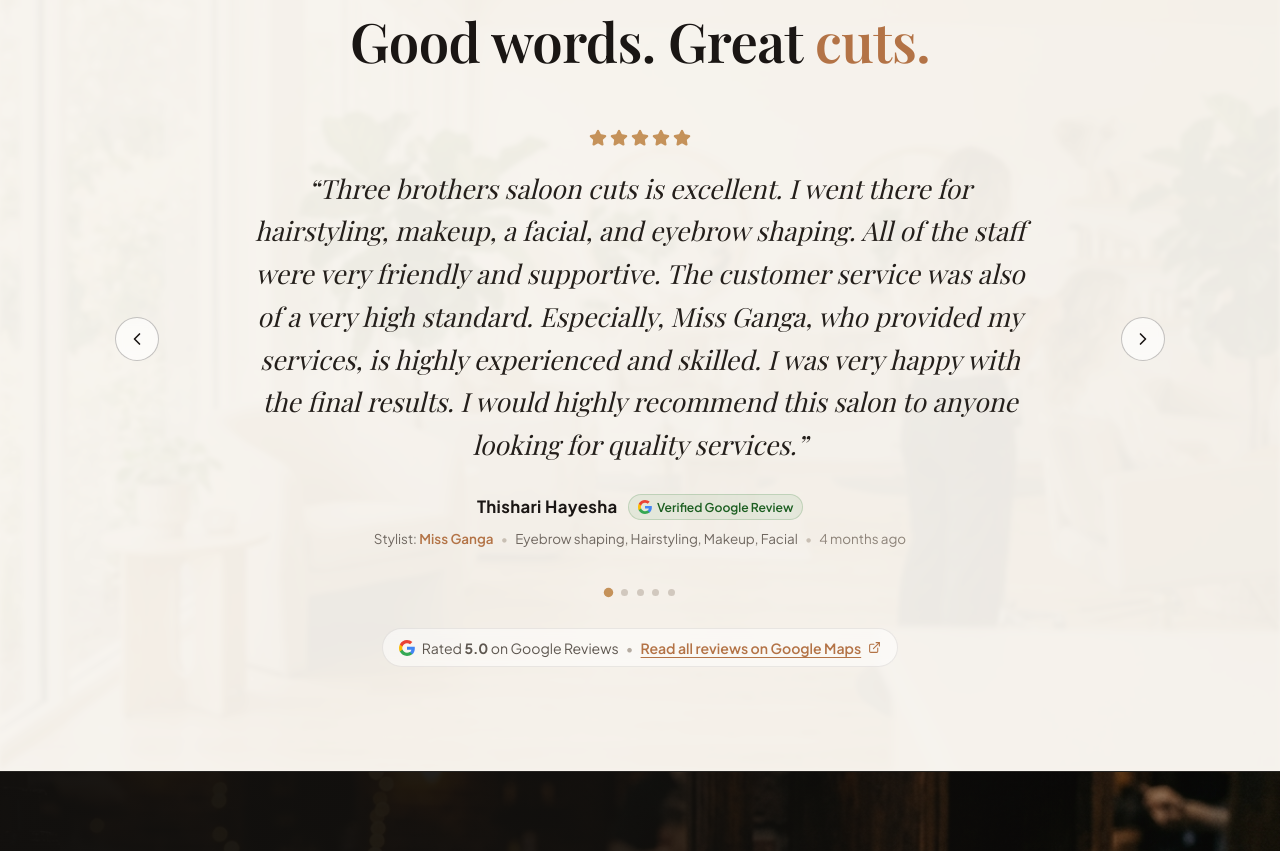
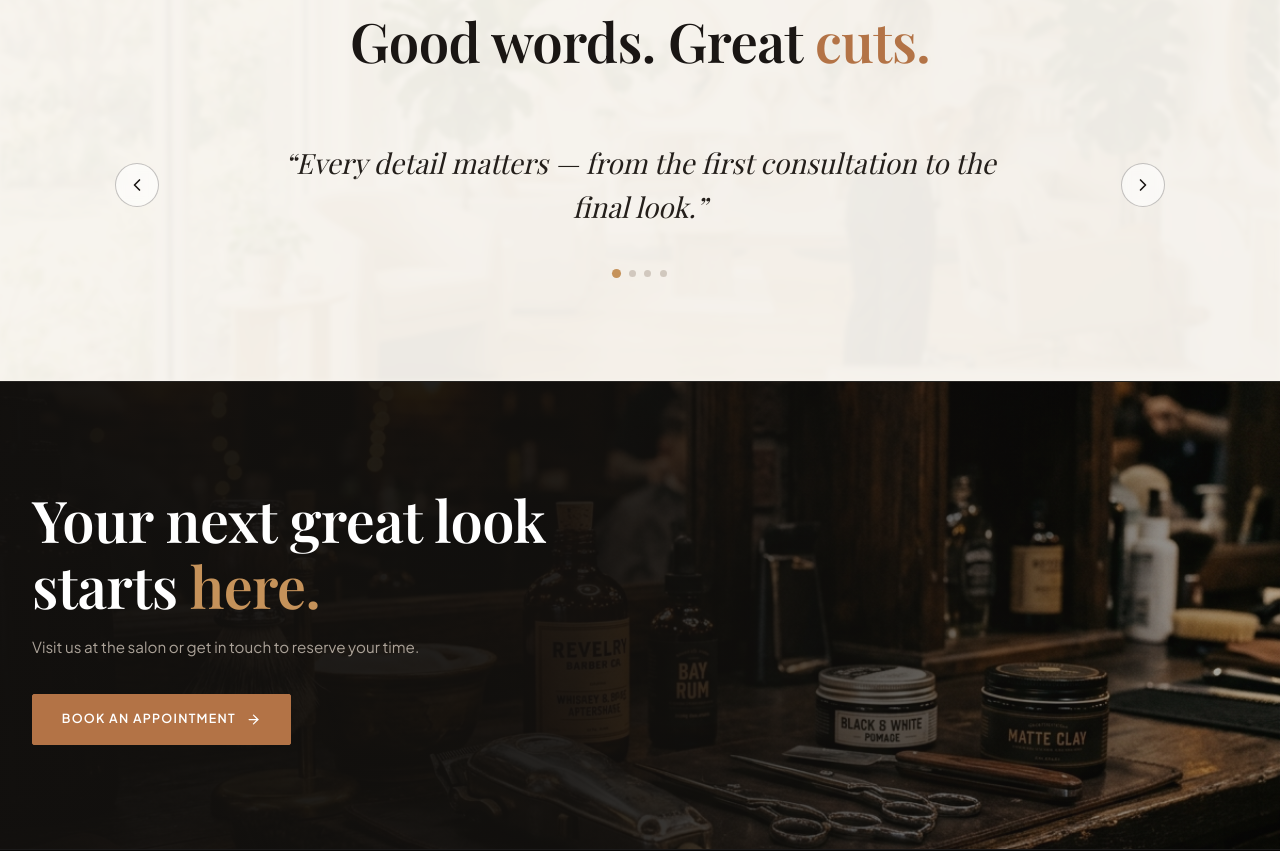
Before and after one commit to kavindusubhash28/salon-draft, a Next.js app: page / in a window 1280 px wide. Shown: the part 4020-4871 px from the top of the page. Built offline with nearby package versions, Linux system fonts and the light colour scheme.

Commit message:
grooming packages section removed

```diff
--- a/app/services/page.tsx
+++ b/app/services/page.tsx
@@ -2,14 +2,13 @@ import type { Metadata } from "next";
 import ServicesHero from "@/components/services/ServicesHero";
 import ServicesList from "@/components/services/ServicesList";
 import ServicesPricing from "@/components/services/ServicesPricing";
-import ServicePackages from "@/components/services/ServicePackages";
 import ServiceFAQ from "@/components/services/ServiceFAQ";
 import ServicesCTA from "@/components/services/ServicesCTA";
 
 export const metadata: Metadata = {
   title: "Services & Tariffs | Three Brothers Salon Cuts",
   description:
-    "Services crafted for your style. Expert grooming, styling, barbering and care. Explore our complete pricing, transparent tariffs, signature grooming packages, and FAQs.",
+    "Services crafted for your style. Expert grooming, styling, barbering and care. Explore our complete pricing, transparent tariffs for Gentlemen and Ladies, and FAQs.",
 };
 
 export default function ServicesPage() {
@@ -18,7 +17,6 @@ export default function ServicesPage() {
       <ServicesHero />
       <ServicesList />
       <ServicesPricing />
-      <ServicePackages />
       <ServiceFAQ />
       <ServicesCTA />
     </>
--- a/components/home/Testimonials.module.css
+++ b/components/home/Testimonials.module.css
@@ -2,9 +2,8 @@
   position: relative;
   background-color: #f7f4ee;
   color: #1a1614;
-  padding: 6rem 1.5rem 6.5rem;
+  padding: 6rem 2rem 6.5rem;
   overflow: hidden;
-  scroll-margin-top: 80px;
 }
 
 .bgContainer {
@@ -38,7 +37,7 @@
 }
 
 .header {
-  margin-bottom: 2.75rem;
+  margin-bottom: 3.5rem;
 }
 
 .categoryLabel {
@@ -71,13 +70,13 @@
   color: #b37346;
 }
 
-/* Quote Carousel — Open & Seamless (No Box) */
+/* Quote Carousel */
 .carouselWrapper {
   display: flex;
   align-items: center;
   justify-content: space-between;
   width: 100%;
-  gap: 1.25rem;
+  gap: 1.5rem;
   margin-bottom: 2.5rem;
 }
 
@@ -86,7 +85,7 @@
   height: 44px;
   border-radius: 50%;
   border: 1px solid rgba(26, 22, 20, 0.25);
-  background-color: rgba(255, 255, 255, 0.65);
+  background-color: rgba(255, 255, 255, 0.6);
   backdrop-filter: blur(4px);
   color: #1a1614;
   display: inline-flex;
@@ -94,135 +93,43 @@
   justify-content: center;
   cursor: pointer;
   flex-shrink: 0;
-  transition: all 0.25s ease;
+  transition: all 0.2s ease;
 }
 
 .navBtn:hover {
   background-color: #1a1614;
   color: #ffffff;
   border-color: #1a1614;
-  transform: scale(1.06);
 }
 
-@media (max-width: 640px) {
-  .carouselWrapper {
-    position: relative;
-    gap: 0.5rem;
-  }
-  .navBtn {
-    width: 38px;
-    height: 38px;
-  }
-}
-
-.quoteArea {
+.quoteBox {
   flex: 1;
-  max-width: 820px;
-  padding: 0 0.5rem;
-  display: flex;
-  flex-direction: column;
-  align-items: center;
-  text-align: center;
-}
-
-.starsRow {
-  display: inline-flex;
-  align-items: center;
-  gap: 3px;
-  margin-bottom: 1.25rem;
-}
-
-.starIcon {
-  color: #c5925a;
+  max-width: 780px;
+  padding: 0 1rem;
 }
 
 .quoteText {
   font-family: var(--font-serif);
   font-style: italic;
-  font-size: 1.35rem;
-  line-height: 1.65;
+  font-size: 1.45rem;
+  line-height: 1.6;
   color: #241f1b;
-  margin: 0 0 1.75rem;
+  margin: 0;
   font-weight: 400;
-  max-width: 780px;
 }
 
 @media (min-width: 768px) {
   .quoteText {
-    font-size: 1.65rem;
-    line-height: 1.62;
+    font-size: 1.75rem;
   }
 }
 
-/* Author Attribution */
-.authorSection {
-  display: flex;
-  flex-direction: column;
-  align-items: center;
-  gap: 0.45rem;
-}
-
-.authorMain {
-  display: inline-flex;
-  align-items: center;
-  justify-content: center;
-  gap: 0.65rem;
-  flex-wrap: wrap;
-}
-
-.authorName {
-  font-family: var(--font-sans);
-  font-size: 1.05rem;
-  font-weight: 700;
-  color: #1a1614;
-  letter-spacing: 0.02em;
-}
-
-.verifiedTag {
-  display: inline-flex;
-  align-items: center;
-  gap: 0.32rem;
-  font-family: var(--font-sans);
-  font-size: 0.76rem;
-  font-weight: 600;
-  color: #1b5e20;
-  background-color: rgba(46, 125, 50, 0.08);
-  border: 1px solid rgba(46, 125, 50, 0.2);
-  padding: 0.15rem 0.55rem;
-  border-radius: 9999px;
-}
-
-.metaRow {
-  display: flex;
-  align-items: center;
-  justify-content: center;
-  flex-wrap: wrap;
-  gap: 0.45rem;
-  font-family: var(--font-sans);
-  font-size: 0.84rem;
-  color: #706861;
-}
-
-.stylistHighlight {
-  color: #b37346;
-  font-weight: 600;
-}
-
-.metaDot {
-  color: #c8bfb4;
-}
-
-.metaTime {
-  color: #8c8278;
-}
-
-/* Pagination Dots */
+/* Dots Row */
 .dotsRow {
   display: flex;
   align-items: center;
   justify-content: center;
   gap: 0.55rem;
-  margin-bottom: 2rem;
 }
 
 .dot {
@@ -238,55 +145,5 @@
 
 .activeDot {
   background-color: #c5925a;
-  transform: scale(1.35);
+  transform: scale(1.3);
 }
-
-/* Subtle, Elegant Google Trust Link */
-.googleFooter {
-  display: flex;
-  align-items: center;
-  justify-content: center;
-}
-
-.googleLink {
-  display: inline-flex;
-  align-items: center;
-  gap: 0.45rem;
-  font-family: var(--font-sans);
-  font-size: 0.88rem;
-  color: #5e5750;
-  text-decoration: none;
-  padding: 0.45rem 1rem;
-  border-radius: 9999px;
-  transition: all 0.25s ease;
-  background-color: rgba(255, 255, 255, 0.5);
-  backdrop-filter: blur(4px);
-  border: 1px solid rgba(26, 22, 20, 0.08);
-}
-
-.googleLink:hover {
-  background-color: rgba(255, 255, 255, 0.85);
-  color: #1a1614;
-  border-color: rgba(26, 22, 20, 0.18);
-  box-shadow: 0 4px 12px rgba(44, 34, 29, 0.06);
-}
-
-.googleLink:hover .linkIcon {
-  transform: translate(2px, -2px);
-}
-
-.linkDot {
-  color: #b5aca2;
-}
-
-.actionText {
-  color: #b37346;
-  font-weight: 600;
-  text-decoration: underline;
-  text-underline-offset: 3px;
-}
-
-.linkIcon {
-  color: #b37346;
-  transition: transform 0.2s ease;
-}
--- a/components/home/Testimonials.tsx
+++ b/components/home/Testimonials.tsx
@@ -1,76 +1,47 @@
 "use client";
 
-import React, { useState, useEffect, useRef } from "react";
+import React, { useState } from "react";
 import Image from "next/image";
-import { ChevronLeft, ChevronRight, Star, ExternalLink } from "lucide-react";
-import {
-  REAL_GOOGLE_REVIEWS,
-  GOOGLE_RATING_SUMMARY,
-} from "@/lib/google-reviews";
+import { ChevronLeft, ChevronRight } from "lucide-react";
 import styles from "./Testimonials.module.css";
 
-// Official Google Multi-color 'G' Logo SVG
-function GoogleGLogo({ size = 16 }: { size?: number }) {
-  return (
-    <svg
-      width={size}
-      height={size}
-      viewBox="0 0 24 24"
-      aria-hidden="true"
-      style={{ display: "inline-block", verticalAlign: "middle" }}
-    >
-      <path
-        fill="#4285F4"
-        d="M23.745 12.27c0-.7-.06-1.4-.19-2.07H12v4.51h6.6c-.29 1.52-1.14 2.82-2.4 3.68v3.05h3.88c2.27-2.09 3.66-5.17 3.66-9.17z"
-      />
-      <path
-        fill="#34A853"
-        d="M12 24c3.24 0 5.95-1.08 7.93-2.91l-3.88-3.05c-1.08.72-2.45 1.16-4.05 1.16-3.12 0-5.77-2.1-6.72-4.93H1.25v3.15C3.26 21.36 7.33 24 12 24z"
-      />
-      <path
-        fill="#FBBC05"
-        d="M5.28 14.27c-.25-.72-.38-1.49-.38-2.27s.13-1.55.38-2.27V6.58H1.25C.45 8.16 0 9.97 0 12c0 2.03.45 3.84 1.25 5.42l4.03-3.15z"
-      />
-      <path
-        fill="#EA4335"
-        d="M12 4.75c1.77 0 3.35.61 4.6 1.8l3.42-3.42C17.95 1.19 15.24 0 12 0 7.33 0 3.26 2.64 1.25 6.58l4.03 3.15c.95-2.83 3.6-4.98 6.72-4.98z"
-      />
-    </svg>
-  );
-}
+export default function Testimonials() {
+  const testimonials = [
+    {
+      id: 1,
+      quote:
+        "“Every detail matters — from the first consultation to the final look.”",
+    },
+    {
+      id: 2,
+      quote:
+        "“The mastery of scissor discipline and razor edge work is second to none in Colombo.”",
+    },
+    {
+      id: 3,
+      quote:
+        "“An unhurried experience in an authentic space. You walk out looking and feeling completely elevated.”",
+    },
+    {
+      id: 4,
+      quote:
+        "“From the hot towel ritual to the precision fade, Three Brothers sets the gold standard.”",
+    },
+  ];
 
-export default function Testimonials() {
   const [currentIndex, setCurrentIndex] = useState(0);
-  const [isPaused, setIsPaused] = useState(false);
-  const timerRef = useRef<NodeJS.Timeout | null>(null);
-
-  const reviews = REAL_GOOGLE_REVIEWS;
-  const current = reviews[currentIndex];
 
   const prevSlide = () => {
-    setCurrentIndex((prev) => (prev === 0 ? reviews.length - 1 : prev - 1));
+    setCurrentIndex((prev) => (prev === 0 ? testimonials.length - 1 : prev - 1));
   };
 
   const nextSlide = () => {
-    setCurrentIndex((prev) => (prev === reviews.length - 1 ? 0 : prev + 1));
+    setCurrentIndex((prev) => (prev === testimonials.length - 1 ? 0 : prev + 1));
   };
 
-  // Auto-play carousel every 7 seconds, pauses when user hovers
-  useEffect(() => {
-    if (isPaused) return;
-
-    timerRef.current = setInterval(() => {
-      setCurrentIndex((prev) => (prev === reviews.length - 1 ? 0 : prev + 1));
-    }, 7000);
-
-    return () => {
-      if (timerRef.current) clearInterval(timerRef.current);
-    };
-  }, [isPaused, reviews.length]);
-
   return (
-    <section className={styles.section} id="reviews">
-      {/* Background salon ambiance image with warm overlay */}
+    <section className={styles.section}>
+      {/* Background salon ambiance image with soft overlay */}
       <div className={styles.bgContainer}>
         <Image
           src="/images/client_words_bg.jpg"
@@ -90,12 +61,8 @@ export default function Testimonials() {
           </h2>
         </div>
 
-        {/* Quote Carousel — Open & Seamless (No box) */}
-        <div
-          className={styles.carouselWrapper}
-          onMouseEnter={() => setIsPaused(true)}
-          onMouseLeave={() => setIsPaused(false)}
-        >
+        {/* Quote Carousel */}
+        <div className={styles.carouselWrapper}>
           <button
             onClick={prevSlide}
             className={styles.navBtn}
@@ -104,53 +71,10 @@ export default function Testimonials() {
             <ChevronLeft size={20} />
           </button>
 
-          <div className={styles.quoteArea}>
-            {/* 5 Stars */}
-            <div className={styles.starsRow}>
-              {[...Array(current.rating)].map((_, i) => (
-                <Star
-                  key={i}
-                  size={18}
-                  className={styles.starIcon}
-                  fill="#c5925a"
-                  color="#c5925a"
-                />
-              ))}
-            </div>
-
-            {/* Quote Text */}
+          <div className={styles.quoteBox}>
             <p className={styles.quoteText}>
-              &ldquo;{current.content}&rdquo;
+              {testimonials[currentIndex].quote}
             </p>
-
-            {/* Author Attribution */}
-            <div className={styles.authorSection}>
-              <div className={styles.authorMain}>
-                <span className={styles.authorName}>{current.author}</span>
-                <span className={styles.verifiedTag}>
-                  <GoogleGLogo size={14} />
-                  <span>Verified Google Review</span>
-                </span>
-              </div>
-
-              <div className={styles.metaRow}>
-                {current.stylistMentioned && (
-                  <span className={styles.metaItem}>
-                    Stylist: <strong className={styles.stylistHighlight}>{current.stylistMentioned}</strong>
-                  </span>
-                )}
-                {current.services && current.services.length > 0 && (
-                  <>
-                    <span className={styles.metaDot}>•</span>
-                    <span className={styles.metaItem}>
-                      {current.services.join(", ")}
-                    </span>
-                  </>
-                )}
-                <span className={styles.metaDot}>•</span>
-                <span className={styles.metaTime}>{current.timeAgo}</span>
-              </div>
-            </div>
           </div>
 
           <button
@@ -164,32 +88,15 @@ export default function Testimonials() {
 
         {/* Pagination Dots */}
         <div className={styles.dotsRow}>
-          {reviews.map((rev, index) => (
+          {testimonials.map((_, index) => (
             <button
-              key={rev.id}
+              key={index}
               onClick={() => setCurrentIndex(index)}
-              className={`${styles.dot} ${
-                currentIndex === index ? styles.activeDot : ""
-              }`}
+              className={`${styles.dot} ${currentIndex === index ? styles.activeDot : ""
+                }`}
               aria-label={`Go to testimonial ${index + 1}`}
             />
           ))}
-        </div>
-
-        {/* Subtle, Elegant Google Trust Link */}
-        <div className={styles.googleFooter}>
-          <a
-            href={GOOGLE_RATING_SUMMARY.googleMapsUrl}
-            target="_blank"
-            rel="noopener noreferrer"
-            className={styles.googleLink}
-          >
-            <GoogleGLogo size={16} />
-            <span>Rated <strong>5.0</strong> on Google Reviews</span>
-            <span className={styles.linkDot}>•</span>
-            <span className={styles.actionText}>Read all reviews on Google Maps</span>
-            <ExternalLink size={13} className={styles.linkIcon} />
-          </a>
         </div>
       </div>
     </section>
--- a/components/services/ServicePackages.tsx
+++ b/components/services/ServicePackages.tsx
@@ -64,9 +64,8 @@ export default function ServicePackages() {
           {packages.map((pkg) => (
             <div
               key={pkg.id}
-              className={`${styles.card} ${
-                pkg.popular ? styles.popularCard : ""
-              }`}
+              className={`${styles.card} ${pkg.popular ? styles.popularCard : ""
+                }`}
             >
               {pkg.popular && (
                 <div className={styles.popularBadge}>MOST POPULAR</div>
```
Also changed, not shown: components/services/ServicesPricing.module.css (+3 -5 lines), components/services/ServicePackages.module.css (line endings or trailing spaces), components/services/ServicesList.module.css (line endings or trailing spaces), public/images/service_beauty_bridal.jpg (added).
